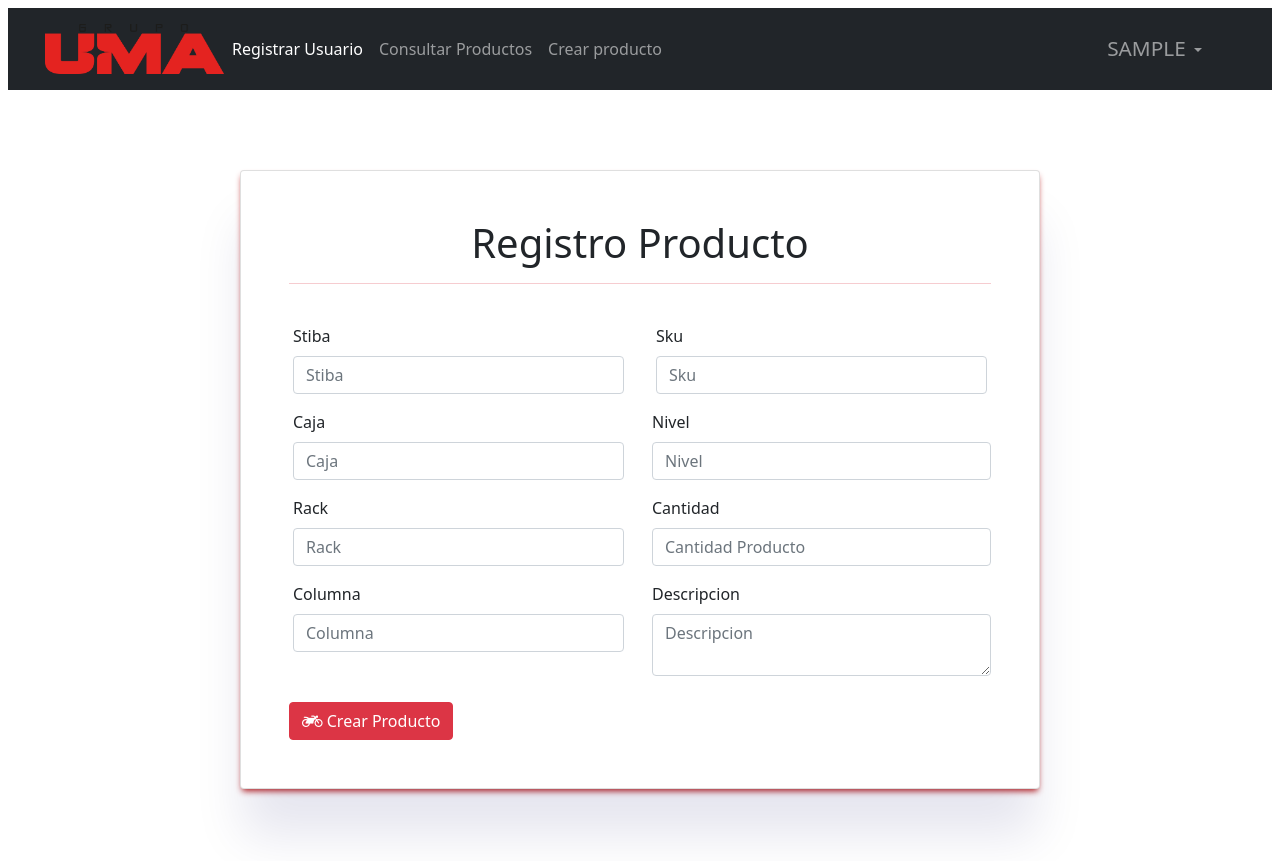
After one commit to jhonLeyder/registrophp, a PHP site: page /modulos/formularioCrearProducto.php in a window 1280 px wide. The commit adds this page. Run offline with PHP 8.4, Linux system fonts and the light colour scheme; the visitor is signed in with stand-in values (Sample User, id 1); some libraries are stand-ins or nearby versions.

Commit message:
formulario del registro de productos

```diff
--- a/ajax/login/loginAjax.js
+++ b/ajax/login/loginAjax.js
@@ -6,7 +6,7 @@ function registroLogin(){
         data: $("#formularioLogin").serialize(),
         success: function(response){
             if(response == '1'){
-                location.replace('modulos/formularioRegistrarUsuario.php');
+                location.replace('modulos/formularioCrearProducto.php');
             }else{
                 $("#respuesta").html(response);
             }
--- /dev/null
+++ b/ajax/productos/registrarproducto.js
@@ -0,0 +1,18 @@
+function crearProducto(){
+    let url = '../logica/registrarProducto.php';
+    $.ajax({
+        url: url,
+        type:'POST',
+        data: $("#formularioCrearProduct").serialize(),
+        success: function(response){
+            // if(response == "1"){
+                console.log(response);
+                // $("#respuesta").html("<div class='alert alert-dismissible fade show border-success' role='alert' style='background-color: white;'><strong>EXITOSO</strong> Registro Exitoso.<button type='button' class='btn-close border-0 p-1' data-bs-dismiss='alert' aria-label='Close'></button></div>");
+                // document.getElementById("formularioCrearProduct").reset();
+            // }else{
+                console.log(response);
+                // $("#respuesta").html(response);
+            // }
+        },
+    });
+}
--- a/componentes/header.php
+++ b/componentes/header.php
@@ -10,6 +10,7 @@
         <script src="//code.jquery.com/jquery-1.11.1.min.js"></script>
         <script src="ajax/login/loginAjax.js"></script>
         <script src="../ajax/usuarios/registroUsuarios.js"></script>
+        <script src="../ajax/productos/registrarproducto.js"></script>
         <script src="https://cdn.jsdelivr.net/npm/sweetalert2@11"></script>
         <link rel="stylesheet" href="https://cdnjs.cloudflare.com/ajax/libs/font-awesome/4.7.0/css/font-awesome.min.css">
     </head>
--- /dev/null
+++ b/modulos/formularioCrearProducto.php
@@ -0,0 +1,62 @@
+<?php
+	require '../componentes/nav.php';
+?>
+<div class="p-5">
+	<div class="row justify-content-center m-4">
+		<div class="card p-5" style="width: 50rem; box-shadow: 0 50px 50px -3px rgba(0, 0, 100, 0.1), 0 4px 6px -2px rgba(184, 26, 26, 20)">
+			<div>
+				<div id="respuesta"></div>
+			</div>
+			<div class="text-center" style="margin: auto 0 20px 0;">
+				<h1>Registro Producto</h1>
+				<hr style="width: auto; background-color: #dc3545;">
+			</div>
+			<form id="formularioCrearProduct">
+                <input type="text" hidden name="idUsuario" value="<?= $_SESSION['idUsuaLoguiado'] ?>">
+				<div class="row">
+					<div class="col-6">
+						<div class="mb-3 m-1">
+							<label for="stiba" class="form-label">Stiba</label>
+							<input type="text" class="form-control" id="stiba" name="stiba" placeholder="Stiba">
+						</div>
+                        <div class="mb-3 m-1">
+							<label for="caja" class="form-label">Caja</label>
+							<input type="text" class="form-control" id="caja" name="caja" placeholder="Caja">
+						</div>
+                        <div class="mb-3 m-1">
+							<label for="rack" class="form-label">Rack</label>
+							<input type="text" class="form-control" id="rack" name="rack" placeholder="Rack">
+						</div>
+                        <div class="mb-3 m-1">
+							<label for="coloumna" class="form-label">Columna</label>
+							<input type="text" class="form-control" id="columna" name="columna" placeholder="Columna">
+						</div>
+					</div>
+
+					<div class="col-6">
+						<div class="mb-3 m-1">
+							<label for="sku" class="form-label">Sku</label>
+							<input type="text" class="form-control" id="sku" name="sku" placeholder="Sku">
+						</div>
+                        <div class="mb-3">
+							<label for="nivel" class="form-label">Nivel</label>
+							<input type="text" class="form-control" id="nivel" name="nivel" placeholder="Nivel">
+						</div>
+                        <div class="mb-3">
+                            <label for="cantidad" class="form-label">Cantidad</label>
+							<input type="text" class="form-control" id="cantidad" name="cantidad" placeholder="Cantidad Producto">
+						</div>
+                        <div class="mb-3">
+                            <label for="descripcion" class="form-label">Descripcion</label>
+                            <textarea type="" class="form-control" id="descripcion" name="descripcion" placeholder="Descripcion"></textarea>
+                        </div>
+					</div>
+				</div>
+
+				<div style="margin: 10px 0 0 0;">
+					<button class="btn btn-danger" type="button" onclick="crearProducto()"><i class="fa fa-motorcycle"></i> Crear Producto</button>
+				</div>
+			</form>
+		</div>
+	</div>
+</div>
```
Also changed, not shown: funciones/consultarProducto.php (added, +10 -0 lines), logica/registrarProducto.php (added, +30 -0 lines).
